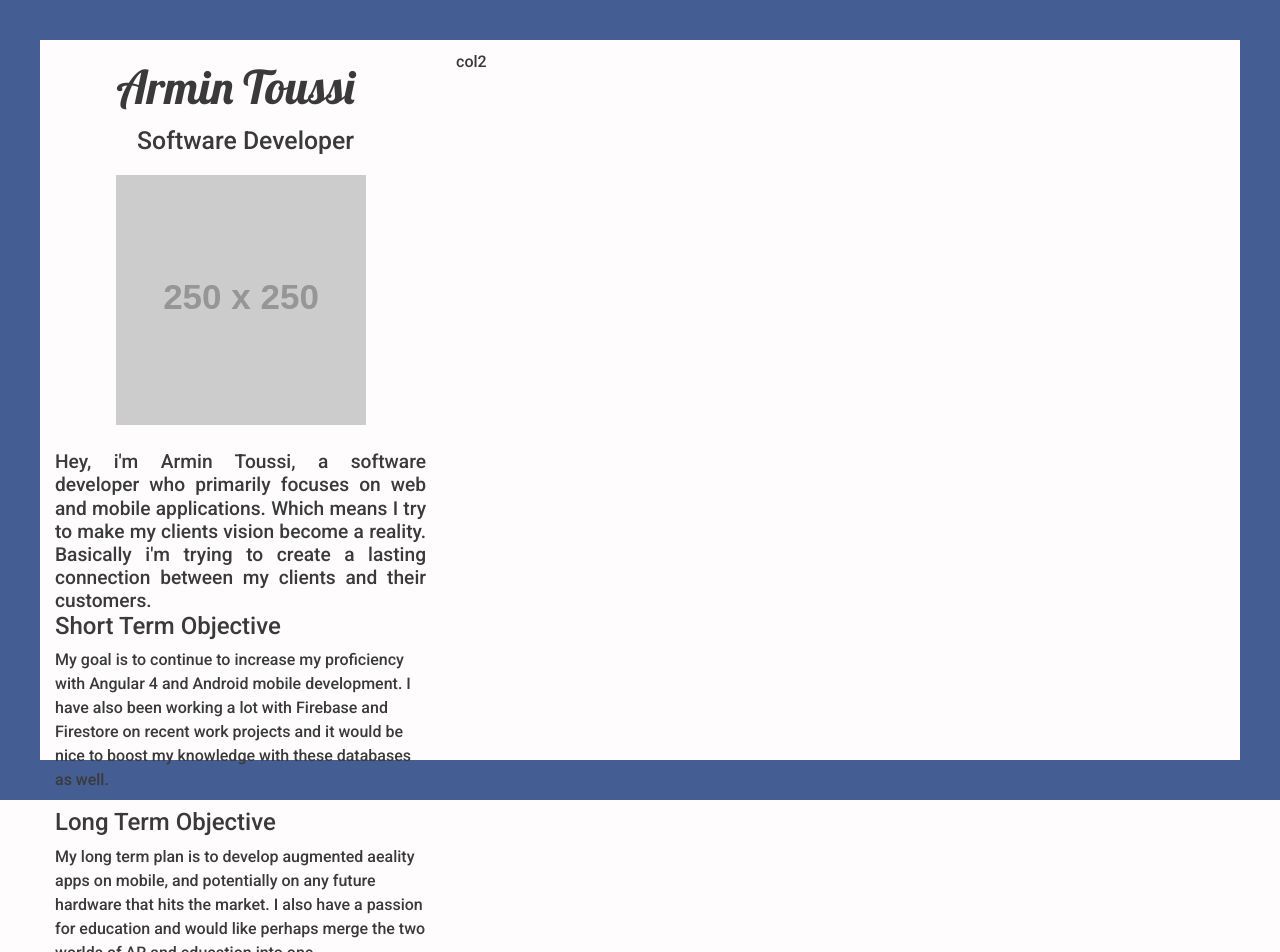
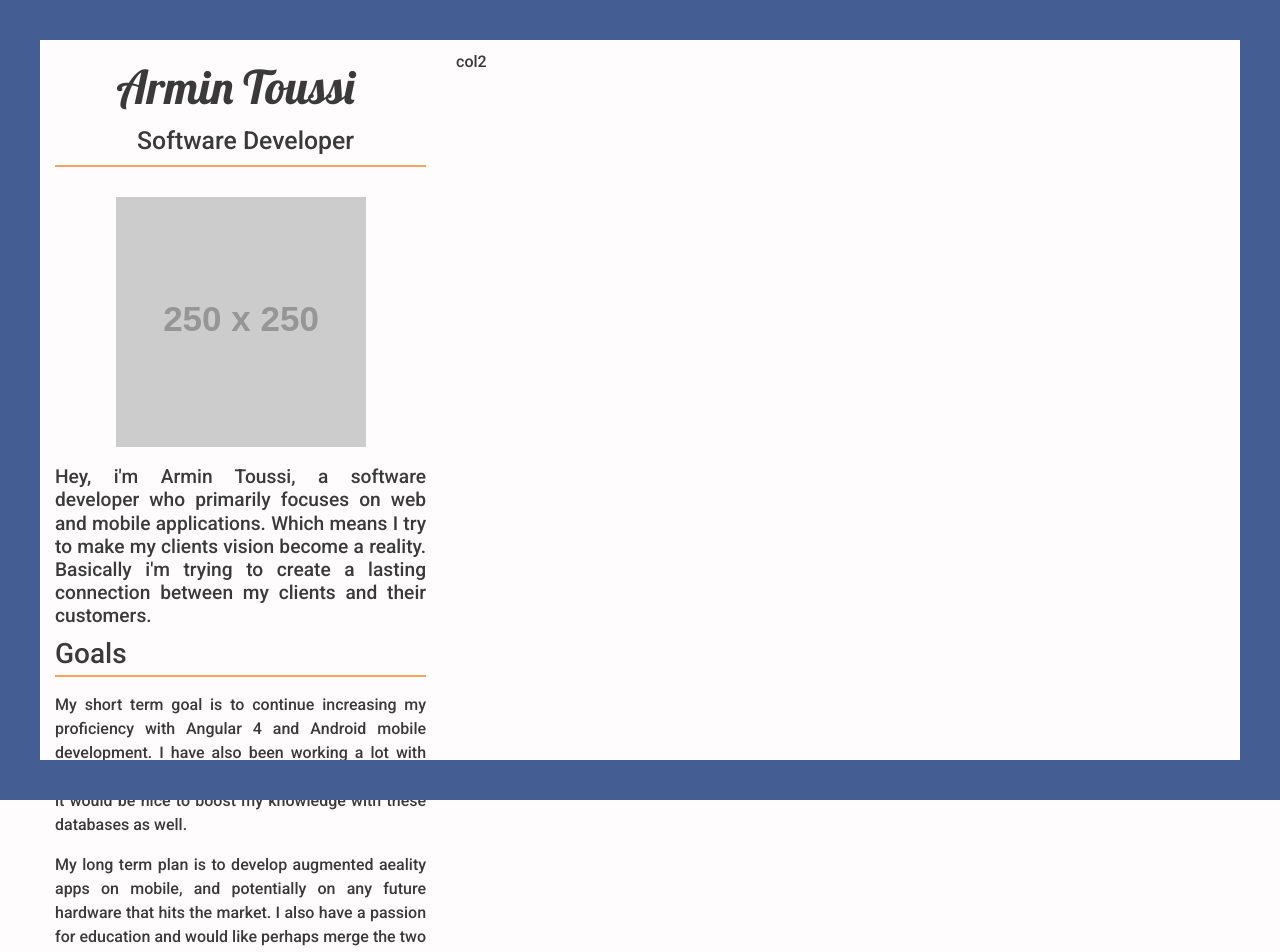
Before and after one commit to armindtoussi/resume-armin, an Angular app: page / in a window 1280 px wide. Shown: the top 952 px of the page. Built offline with nearby package versions, Linux system fonts and the light colour scheme.

Commit message:
finished all the basics of the about section, need to replace placeholder image, and maybe change some text

```diff
--- a/src/app/app.component.css
+++ b/src/app/app.component.css
@@ -55,6 +55,12 @@
         position: fixed;
         right: 0;
     }
+    .top,
+    .bottom,
+    .left,
+    .right {
+        z-index: 1020;
+    }
 
     .content-window {
         width: 92%;
--- a/src/app/components/about/about.component.css
+++ b/src/app/components/about/about.component.css
@@ -10,6 +10,7 @@
 
 .about-section {
     margin-left: 10px;
+    margin-top: 30px;
 }
 
 .article-intro {
@@ -18,7 +19,20 @@
     text-align: justify;
 }
 
+hr {
+    border: 1px solid #F4A460;
+    margin-top: 0;
+}
 
+.article-objectives>p {
+    text-align: justify;
+}
+.article-objectives>h3 {
+    margin-bottom: 5px;
+}
+
+/* Media screen queries. */
+/* Min Queries. */
 @media screen and (min-width: 320px) {
     .about-title {
         font-size: 2.9em;
@@ -50,6 +64,15 @@
         margin-left: 50px;
         margin-right: 50px;
     }
+
+    .article-objectives {
+        margin-left: 50px;
+        margin-right: 50px;
+    }
+    .title-hr {
+        margin-left: 50px;
+        margin-right: 50px;
+    }
 }
 
 @media screen and (min-width: 768px) {
@@ -60,18 +83,39 @@
     .about-subtitle {
         text-align: left;
         margin-left: 10px;
-        margin-bottom: 20px;
+        margin-bottom: 10px;
+    }
+    .title-hr {
+        margin-left: 10px;
+        margin-right: 25px;
     }
 
     .about-section>img {
         margin-left: 10px;
+        margin-right: 14px;
+        margin-bottom: 15px;
         float: left;
     }
     .article-intro {
         margin-left: 275px;
-        margin-bottom: 115px;
+        margin-bottom: 20px;
+        margin-right: 25px;
+    }
+
+    .article-objectives {
+        margin-left: 10px;
+        margin-right: 25px;
+    }
+    .article-objectives>h3 {
+        margin-top: 10px;
+    }
+
+    .article-objectives>hr {
+        margin-left: 266px;
+        margin-right: 0px;
     }
 }
+
 
 @media screen and (min-width: 992px) {
     .about-title {
@@ -81,6 +125,10 @@
     .about-subtitle {
         text-align: center;
     }
+    .title-hr {
+        margin-right: 0;
+        margin-left: 0;
+    }
 
     .about-section {
         margin-left: 0;
@@ -89,11 +137,20 @@
         float: none;
         display: block;
         margin: 0 auto;
-        margin-bottom: 25px;
+        margin-bottom: 18px;
     }
     .article-intro {
         margin-left: 0;
         margin: 0 auto;
+    }
+
+    .article-objectives {
+        margin-right: 0;
+        margin-left: 0;
+    }
+    .article-objectives>hr {
+        margin-right: 0;
+        margin-left: 0;
     }
 }
 
@@ -113,11 +170,43 @@
     }
     .article-intro {
         text-align: unset;
+        margin-bottom: 20px;
     }
 }
 
 @media screen and (min-width: 1660px) {
     .article-intro {
         text-align: justify;
+        margin-bottom: 35px;
     }
 }
+
+@media screen and (min-width: 1700px) {
+    .article-intro {
+        margin-bottom: 45px;
+    }
+}
+
+@media screen and (min-width: 1771px) {
+    .article-intro {
+        margin-bottom: 65px;
+    }
+}
+
+@media screen and (min-width: 1820px) {
+    .article-intro {
+        margin-bottom: 0;
+    }
+    .article-objectives>hr {
+        margin-left: 266px;
+    }
+}
+
+@media screen and (min-width: 1920px) {
+    .article-intro {
+        margin-bottom: 0;
+    }
+    .article-objectives>hr {
+        margin-left: 266px;
+    }
+}
--- a/src/app/components/about/about.component.html
+++ b/src/app/components/about/about.component.html
@@ -2,6 +2,7 @@
 
 <h1 class="about-title">Armin Toussi</h1>
 <h4 class="about-subtitle">Software Developer</h4>
+<hr class="title-hr">
 <section class="about-section">
     <img src="http://via.placeholder.com/250x250" alt="Picture of Armin Toussi" />
     <article class="article-intro">Hey, i'm Armin Toussi, a software developer who primarily focuses on
@@ -10,22 +11,21 @@
        between my clients and their customers.
     </article>
     <article class="article-objectives">
-        <h4>Short Term Objective</h4>
-        <p>My goal is to continue to increase my proficiency with Angular 4
+        <h3>Goals</h3>
+        <hr>
+        <p>My short term goal is to continue increasing my proficiency with Angular 4
            and Android mobile development. I have also been working a lot with
            Firebase and Firestore on recent work projects and it would be nice
            to boost my knowledge with these databases as well.
         </p>
-        <h4>Long Term Objective</h4>
         <p>My long term plan is to develop augmented aeality apps on mobile,
            and potentially on any future hardware that hits the market. I also
            have a passion for education and would like perhaps merge the two worlds
            of AR and education into one.
         </p>
-    </article>
-    <article>
-        Thanks for taking the time to look at my website, feel free to email me
-        or download a copy of my resume as I am always on the lookout for exciting
-        job opportunities.
+        <p>Thanks for taking the time to look at my website, feel free to email me
+           or download a copy of my resume as I am always on the lookout for exciting
+           job opportunities.
+        </p>
     </article>
 </section>
```
